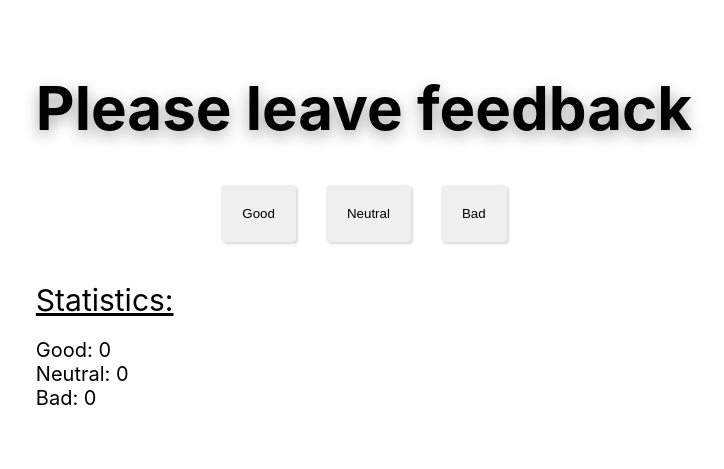
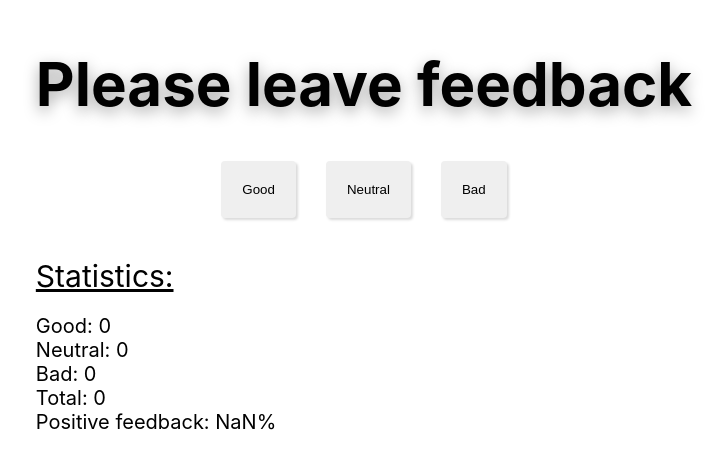
Before and after one commit to MaksimPavlyuchenko/goit-react-hw-02-feedback, a React (Create React App) app: page / in a window 1280 px wide. Shown: the part 159-628 px from the top of the page, without its empty margins (276-1000 px from the left). Built offline with nearby package versions, Linux system fonts and the light colour scheme.

Commit message:
task-one-two

```diff
--- a/src/components/Feedback/Feedback.jsx
+++ b/src/components/Feedback/Feedback.jsx
@@ -1,5 +1,11 @@
 import { Component } from 'react';
-import {Header,ButtonBox,Button,CountItem,Statistic} from './Feedback.styled';
+import {
+  Header,
+  ButtonBox,
+  Button,
+  CountItem,
+  Statistic,
+} from './Feedback.styled';
 
 class Feedback extends Component {
   state = {
@@ -8,25 +14,49 @@ class Feedback extends Component {
     bad: 0,
   };
 
-  handleClick=(e)=>{
-    this.setState((prevState)=>{
-   return {[e.target.name]:prevState[e.target.name]+1}
-    })
-  }
+  handleClick = e => {
+    this.setState(prevState => {
+      return { [e.target.name]: prevState[e.target.name] + 1 };
+    });
+  };
+  countTotalFeedback = () => {
+    const TotalCount = Object.values(this.state).reduce((total, number) => {
+      return total + number;
+    }, 0);
+    return TotalCount;
+  };
+  countPositiveFeedbackPercentage = () => {
+    const PositivePercents = (
+      (this.state.good / this.countTotalFeedback()) *
+      100
+    ).toFixed(0);
+
+    return PositivePercents;
+  };
 
   render() {
     return (
       <div>
         <Header>Please leave feedback</Header>
         <ButtonBox>
-        <Button type='button' onClick={this.handleClick} name='good'>Good</Button>
-        <Button type='button' onClick={this.handleClick} name='neutral'>Neutral</Button>
-        <Button type='button' onClick={this.handleClick} name='bad'>Bad</Button>
+          <Button type="button" onClick={this.handleClick} name="good">
+            Good
+          </Button>
+          <Button type="button" onClick={this.handleClick} name="neutral">
+            Neutral
+          </Button>
+          <Button type="button" onClick={this.handleClick} name="bad">
+            Bad
+          </Button>
         </ButtonBox>
         <Statistic>Statistics:</Statistic>
         <CountItem>Good: {this.state.good}</CountItem>
         <CountItem>Neutral: {this.state.neutral}</CountItem>
         <CountItem>Bad: {this.state.bad}</CountItem>
+        <CountItem>Total: {this.countTotalFeedback()}</CountItem>
+        <CountItem>
+          Positive feedback: {this.countPositiveFeedbackPercentage()}%
+        </CountItem>
       </div>
     );
   }
```
